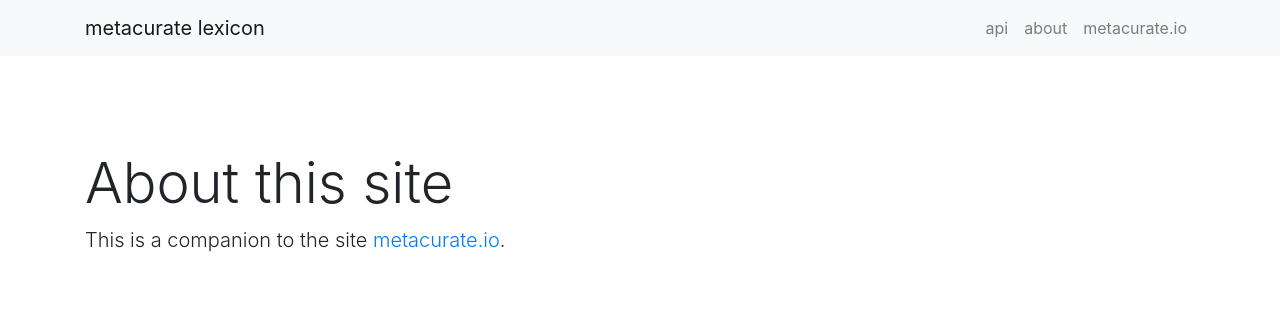
After one commit to fredriko/metacurate-lexicon, a Flask app: page /about in a window 1280 px wide. The commit adds this page. Shown: the top 334 px of the page. Run offline with Flask 2, Linux system fonts and the light colour scheme; some libraries are stand-ins or nearby versions.

Commit message:
Added an about-page.

```diff
--- a/src/app.py
+++ b/src/app.py
@@ -50,4 +50,9 @@ def lookup():
     return render_template("home.jinja2", data={"lookup": term, "similarities": result}, error=error)
 
 
+@app.route("/about")
+def about():
+    return render_template("about.jinja2")
+
+
 app.register_blueprint(api_blueprint)
--- /dev/null
+++ b/src/templates/about.jinja2
@@ -0,0 +1,9 @@
+{% extends "base.jinja2" %}
+{% block content %}
+   <div class="jumbotron jumbotron-fluid" style="background-color: #fff; margin-bottom: 0;">
+      <h1 class="display-4">About this site</h1>
+      <p class="lead">This is a companion to the site <a href="https://metacurate.io">metacurate.io</a>.</p>
+    </div>
+<p></p>
+
+{% endblock %}
--- a/src/templates/base.jinja2
+++ b/src/templates/base.jinja2
@@ -23,7 +23,7 @@
         <a class="nav-link" href="/api/v1/">api <span class="sr-only">(current)</span></a>
       </li>
       <li class="nav-item">
-        <a class="nav-link" href="#">about</a>
+        <a class="nav-link" href="/about">about</a>
       </li>
       <li class="nav-item">
         <a class="nav-link" href="https://metacurate.io">metacurate.io</a>
@@ -32,8 +32,10 @@
   </div>
   </div>
 </nav>
+<div class="container" style="padding-top: 30px">
     {% block content %}
 
     {% endblock %}
+</div>
 </body>
 </html>
--- a/src/templates/home.jinja2
+++ b/src/templates/home.jinja2
@@ -1,6 +1,5 @@
 {% extends "base.jinja2" %}
 {% block content %}
-    <div class="container" style="padding-top: 30px">
     <div class="jumbotron jumbotron-fluid" style="background-color: #fff; margin-bottom: 0;">
       <h1 class="display-4">Term similarity lexicon</h1>
       <p class="lead">Look up semantically similar terms in the domain of machine learning, artificial intelligence, and data science.</p>
@@ -42,6 +41,5 @@
 </table>
 {% endif %}
 {% endif %}
-</div>
 
 {% endblock %}
```
